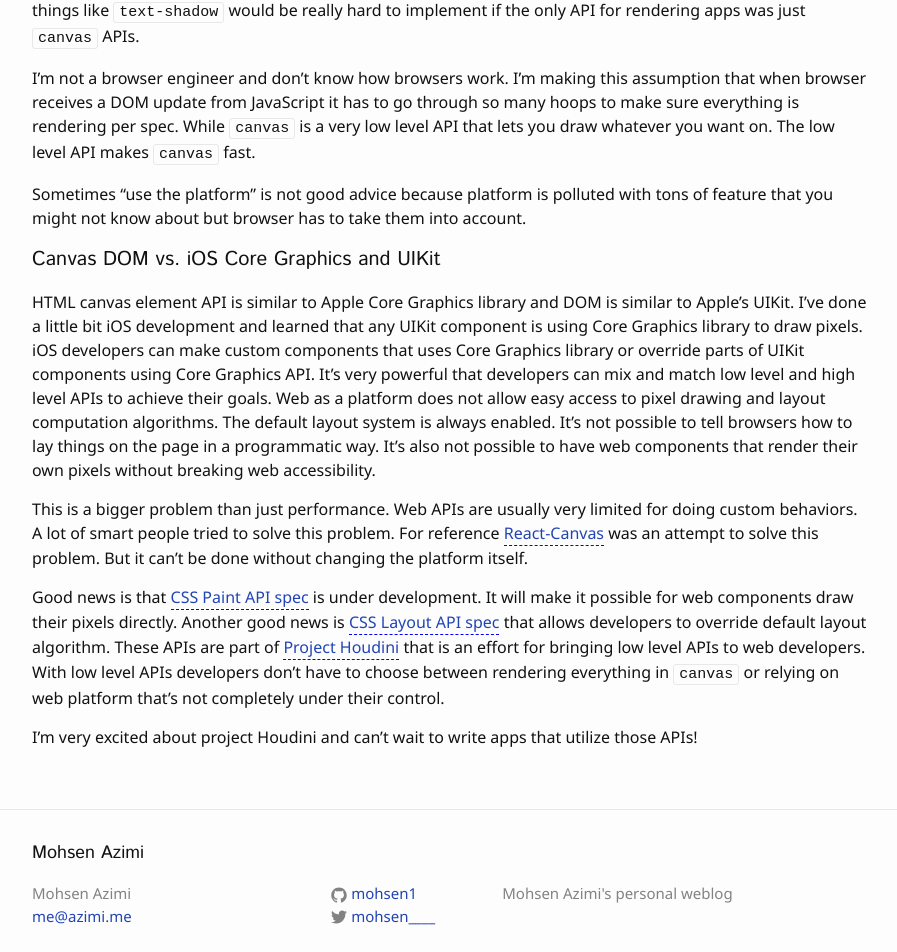
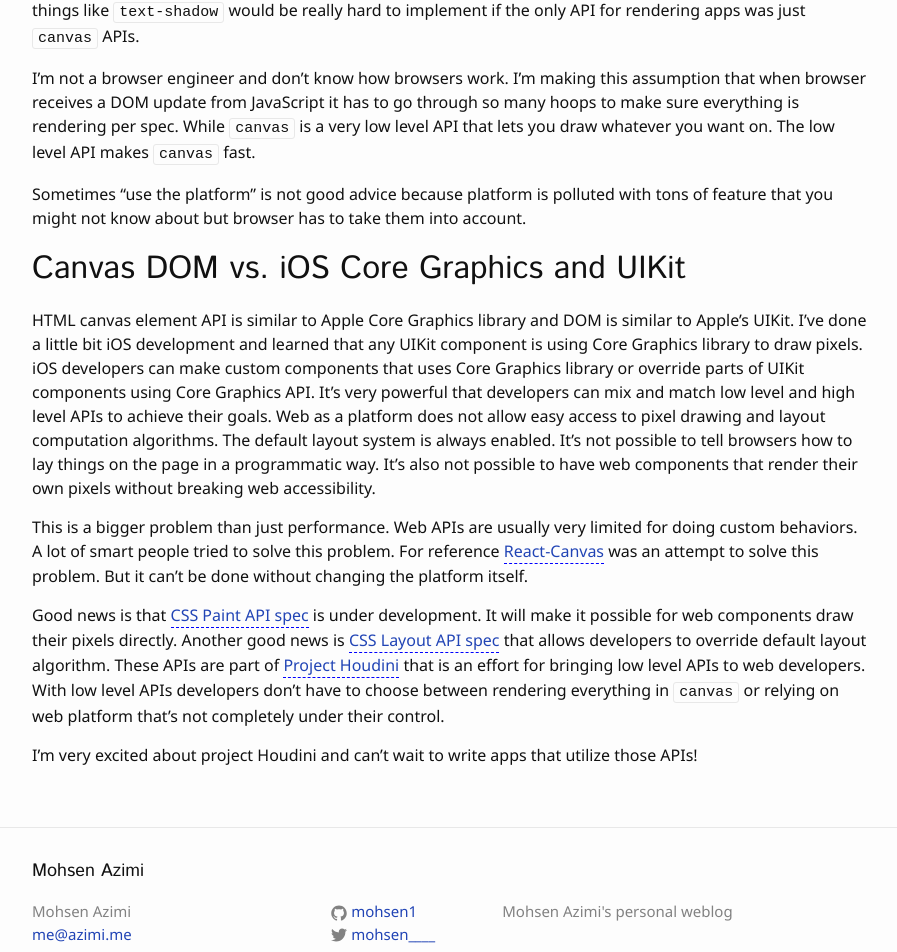
Before and after one commit to mohsen1/mohsen1.github.io, a Jekyll site: the page built from _posts/2016-12-27-canvas-rendering-vs-react-and-svg.md, in a window 1280 px wide. Shown: the part 1044-1996 px from the top of the page, without its empty margins (188-1085 px from the left). Built offline with Jekyll 4.4.1, drawn with Linux system fonts in a browser that asks for light colours; some web fonts are replaced.

Commit message:
h4 -> h2

```diff
--- a/_posts/2016-12-27-canvas-rendering-vs-react-and-svg.md
+++ b/_posts/2016-12-27-canvas-rendering-vs-react-and-svg.md
@@ -27,7 +27,7 @@ I'm not a browser engineer and don't know how browsers work. I'm making this ass
 
 Sometimes "use the platform" is not good advice because platform is polluted with tons of feature that you might not know about but browser has to take them into account.
 
-#### Canvas DOM vs. iOS Core Graphics and UIKit
+## Canvas DOM vs. iOS Core Graphics and UIKit
 HTML canvas element API is similar to Apple Core Graphics library and DOM is similar to Apple's UIKit. I've done a little bit iOS development and learned that any UIKit component is using Core Graphics library to draw pixels. iOS developers can make custom components that uses Core Graphics library or override parts of UIKit components using Core Graphics API. It's very powerful that developers can mix and match low level and high level APIs to achieve their goals.
 Web as a platform does not allow easy access to pixel drawing and layout computation algorithms. The default layout system is always enabled. It's not possible to tell browsers how to lay things on the page in a programmatic way. It's also not possible to have web components that render their own pixels without breaking web accessibility.
 
```
